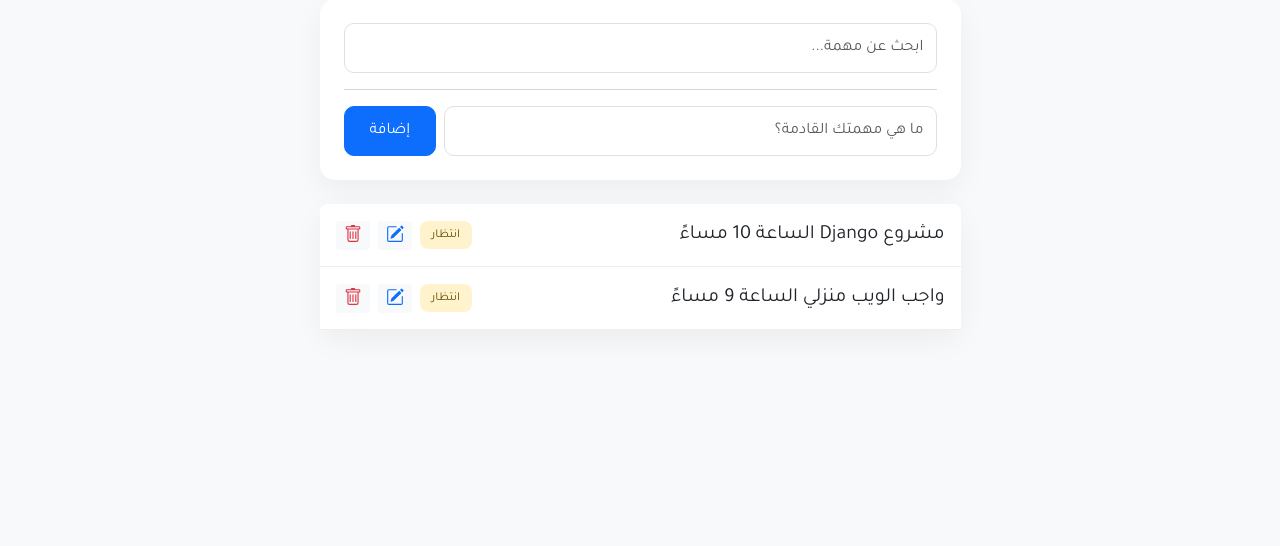
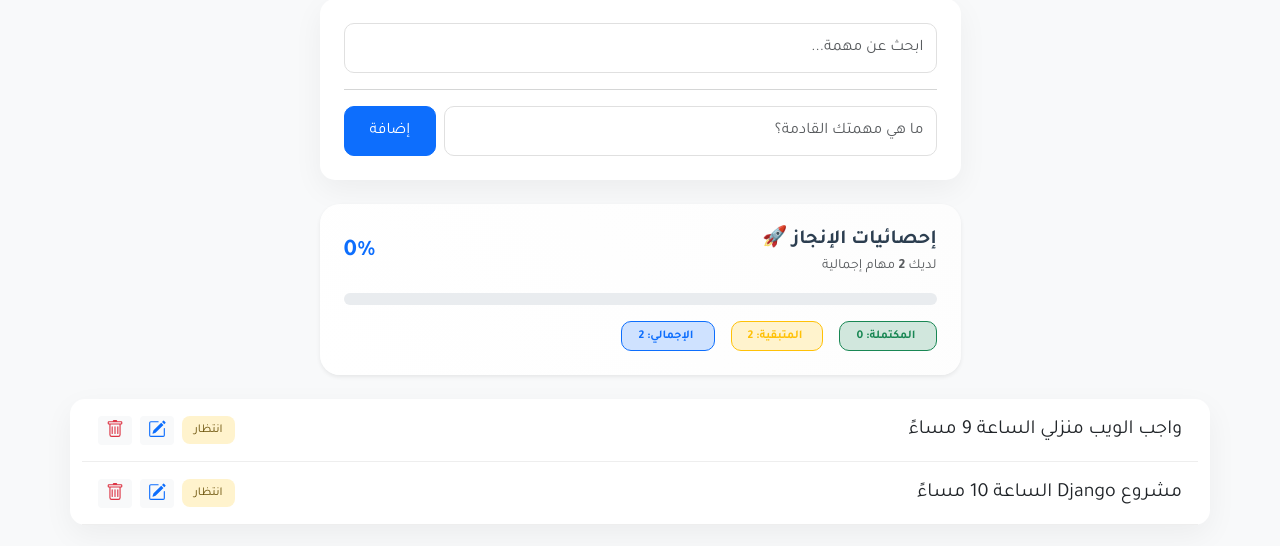
Before and after one commit to amjad7753/Django-Task-Manager, a Django app: page / in a window 1280 px wide. Shown: the part 111-657 px from the top of the page. Run offline with Django 5.2, Linux system fonts and the light colour scheme; data comes from the database, SQL or seed files in the repository; both versions use the stored data as it was after the commit; some libraries are stand-ins or nearby versions.

Commit message:
تحديث الواجهه

```diff
--- a/tasks/models.py
+++ b/tasks/models.py
@@ -1,7 +1,7 @@
 from django.db import models
 
 class Task(models.Model):
-    title = models.CharField(max_length=200) # عنوان المهمة
+    title = models.CharField(max_length=200,unique=True) # عنوان المهمة
     completed = models.BooleanField(default=False) # هل اكتملت؟
     created_at = models.DateTimeField(auto_now_add=True) # تاريخ الإنشاء
 
--- a/tasks/templates/tasks/task_list.html
+++ b/tasks/templates/tasks/task_list.html
@@ -4,7 +4,6 @@
     <meta charset="UTF-8">
     <meta name="viewport" content="width=device-width, initial-scale=1.0">
     <title>مدير المهام الاحترافي</title>
-
     <!-- Bootstrap CSS -->
     <link href="https://cdn.jsdelivr.net/npm/bootstrap@5.3.0/dist/css/bootstrap.min.css" rel="stylesheet">
     <!-- Google Fonts (Tajawal) -->
@@ -37,7 +36,13 @@
 
         <a href="{% url 'task_list' %}" class="btn btn-light border" id="clearSearch" style="display: none;">إلغاء</a>
     </div>
-
+    {% if messages %}
+    {% for message in messages %}
+        <div class="message">
+            {{ message }}
+        </div>
+    {% endfor %}
+{% endif %}
     <hr class="text-muted">
 
     <form method="POST">
@@ -47,6 +52,49 @@
             <button class="btn btn-primary btn-add" type="submit">إضافة</button>
         </div>
     </form>
+</div>
+
+
+
+        <div class="row mb-4">
+    <div class="col-12">
+        <div class="card border-0 shadow-sm" style="border-radius: 20px; background: linear-gradient(45deg, #ffffff, #fdfdfd);">
+            <div class="card-body p-4">
+                <div class="d-flex justify-content-between align-items-center mb-3">
+                    <div>
+                        <h5 class="fw-bold mb-1" style="color: #2c3e50;">إحصائيات الإنجاز 🚀</h5>
+                        <p class="text-muted small mb-0">لديك <strong>{{ total_tasks }}</strong> مهام إجمالية</p>
+                    </div>
+                    <div class="text-end">
+                        <span class="display-6 fw-bold text-primary" style="font-size: 1.5rem;">{{ progress_percentage|floatformat:0 }}%</span>
+                    </div>
+                </div>
+
+                <div class="progress mb-3" style="height: 12px; border-radius: 10px; background-color: #e9ecef;">
+                    <div class="progress-bar progress-bar-striped progress-bar-animated shadow-sm"
+                         role="progressbar"
+                         style="width: {{ progress_percentage }}%; background: linear-gradient(90deg, #4facfe 0%, #00f2fe 100%); border-radius: 10px;"
+                         aria-valuenow="{{ progress_percentage }}"
+                         aria-valuemin="0"
+                         aria-valuemax="100">
+                    </div>
+                </div>
+
+                <div class="d-flex gap-3">
+                    <div class="badge bg-soft-success py-2 px-3 text-success border border-success" style="background-color: #d1e7dd; border-radius: 10px;">
+                        <i class="fas fa-check-circle me-1"></i> المكتملة: {{ completed_tasks }}
+                    </div>
+                    <div class="badge bg-soft-warning py-2 px-3 text-warning border border-warning" style="background-color: #fff3cd; border-radius: 10px;">
+<i class="fas fa-clock me-1"></i> المتبقية: {{ remaining_tasks }}                   </div>
+
+<div class="badge bg-soft-primary py-2 px-3 text-primary border border-primary" style="background-color: #cfe2ff; border-radius: 10px;">
+        <i class="fas fa-list-ul me-1"></i> الإجمالي: {{ total_tasks }}
+    </div>
+</div>
+</div>
+            </div>
+        </div>
+    </div>
 </div>
 
             <!-- قائمة المهام -->
@@ -130,6 +178,18 @@
 
 <!-- Bootstrap JS Bundle (يجب أن يكون في النهاية لضمان عمل المودال) -->
 <script src="https://cdn.jsdelivr.net/npm/bootstrap@5.3.0/dist/js/bootstrap.bundle.min.js"></script>
+<style>
+.message{
+    background-color: #c0cab7;
+    color: rgb(233, 30, 30);
+    padding: 10px;
+    margin: 10px 0;
+    border-radius: 5px;
+}
+
+
+
+</style>
 <script>
     document.addEventListener('DOMContentLoaded', function () {
         // 1. تفعيل التلميحات (Tooltips)
@@ -137,7 +197,14 @@
         var tooltipList = tooltipTriggerList.map(function (tooltipTriggerEl) {
             return new bootstrap.Tooltip(tooltipTriggerEl)
         })
+setTimeout(() => {
+        const messages = document.querySelectorAll('.message');
 
+        messages.forEach(message => {
+            message.style.display = 'none';
+        });
+
+    }, 3000);
         // 2. محرك البحث اللحظي (Live Search)
         const searchInput = document.getElementById('liveSearch');
         const clearBtn = document.getElementById('clearSearch');
--- a/tasks/views.py
+++ b/tasks/views.py
@@ -1,58 +1,80 @@
-from turtle import title
-from django.shortcuts import redirect, render , get_object_or_404
+from django.shortcuts import redirect, render, get_object_or_404
+from django.contrib import messages
+from .models import Task
 
-# Create your views here.
+from django.db import IntegrityError # استيراد مكتبة الخطأ
 
-from .models import Task
 def task_list(request):
+    # استقبال وإضافة المهمة الجديدة مع إرسال الرسائل التنبيهية
     if request.method == 'POST':
         title = request.POST.get('title')
         if title:
-            Task.objects.create(title=title)
-        return redirect('task_list')
-    Tasks = Task.objects.all().order_by('-created_at')
-    return render(request, 'tasks/task_list.html', {'tasks': Tasks})
+            try:
+                Task.objects.create(title=title)
+                messages.success(request, '🎉 تم إضافة المهمة بنجاح!') # رسالة نجاح
+            except IntegrityError:
+                messages.error(request, '⚠️ هذه المهمة موجودة بالفعل في قائمتك!') # رسالة خطأ عند التكرار
 
+            return redirect('task_list')
+
+    # كود العرض والبحث والإحصائيات كما هو
+    search_query = request.GET.get('liveSearch', '')
+    if search_query:
+        tasks = Task.objects.filter(title__icontains=search_query)
+    else:
+        tasks = Task.objects.all()
+
+    total_tasks = Task.objects.count()
+    completed_tasks = Task.objects.filter(completed=True).count()
+    remaining_tasks = Task.objects.filter(completed=False).count()
+
+    if total_tasks > 0:
+        progress_percentage = (completed_tasks / total_tasks) * 100
+    else:
+        progress_percentage = 0
+
+    context = {
+        'tasks': tasks,
+        'total_tasks': total_tasks,
+        'completed_tasks': completed_tasks,
+        'remaining_tasks': remaining_tasks,
+        'progress_percentage': progress_percentage,
+        'search_query': search_query,
+    }
+    return render(request, 'tasks/task_list.html', context)
 def task_delete(request, task_id):
-    task =get_object_or_404(Task, id=task_id)
+    task = get_object_or_404(Task, id=task_id)
     task.delete()
     return redirect('task_list')
+
 
 def task_complete(request, task_id):
     task = get_object_or_404(Task, id=task_id)
     task.completed = not task.completed
     task.save()
     return redirect('task_list')
-def task_list(request):
-    # 1. استقبال نص البحث أولاً
-    search_query = request.GET.get('search', '')
 
-    # 2. معالجة إضافة مهمة جديدة (POST)
+
+def task_update(request, task_id):
+
+    task = get_object_or_404(Task, id=task_id)
+
     if request.method == 'POST':
+
         title = request.POST.get('title')
+
         if title:
-            Task.objects.create(title=title)
-        # بعد الإضافة، نعود للصفحة الرئيسية بدون فلاتر بحث
+
+            # منع التكرار أثناء التعديل
+            if Task.objects.filter(title=title).exclude(id=task.id).exists():
+                messages.error(request, 'المهمة موجودة مسبقاً')
+            else:
+                task.title = title
+                task.save()
+                messages.success(request, 'تم تعديل المهمة')
+
         return redirect('task_list')
 
-    # 3. جلب المهام بناءً على البحث (GET)
-    if search_query:
-        # لاحظ هنا استخدمنا اسم متغير tasks (صغير) ليتناسب مع الـ Template
-        tasks = Task.objects.filter(title__icontains=search_query).order_by('-created_at')
-    else:
-        tasks = Task.objects.all().order_by('-created_at')
-
-    # 4. إرسال البيانات للـ Template
-    return render(request, 'tasks/task_list.html', {
-        'tasks': tasks,
-        'search_query': search_query
+    return render(request, 'tasks/task_update.html', {
+        'task': task
     })
-def task_update (request, task_id):
-    task = get_object_or_404(Task, id=task_id)
-    if request.method == 'POST':
-        title = request.POST.get('title')
-        if title:
-            task.title = title
-            task.save()
-        return redirect('task_list')
-    return render(request, 'tasks/task_update.html', {'task': task})
```
Also changed, not shown: db.sqlite3.
